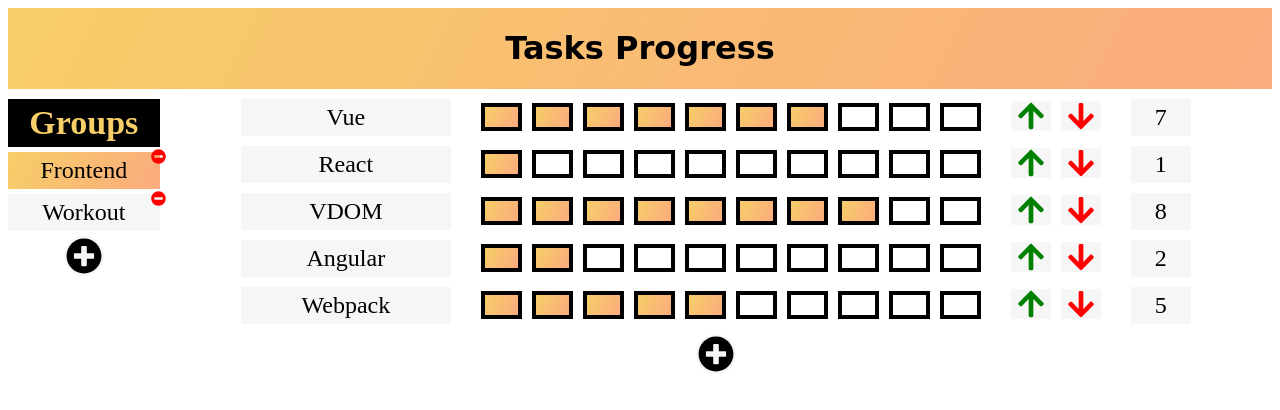
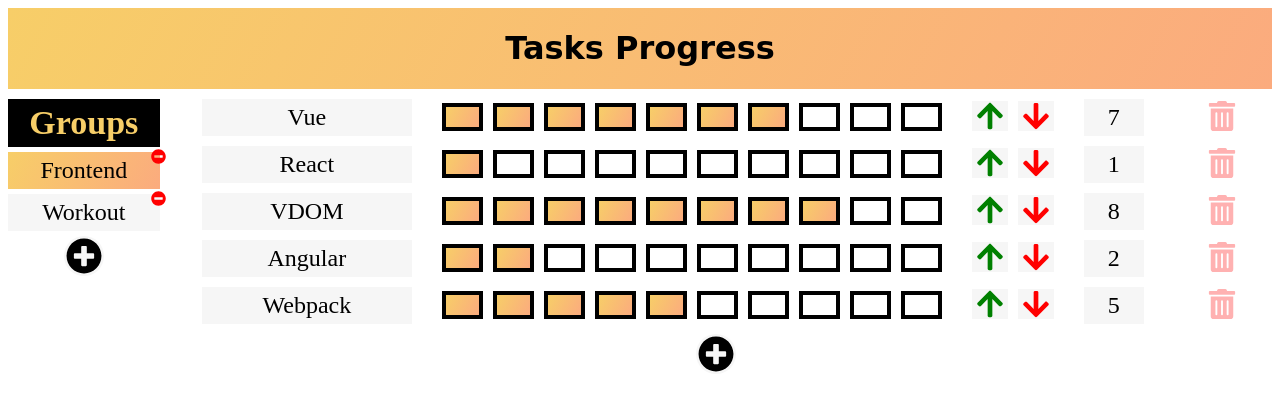
Before and after one commit to leviweiss/Task-Progress, a Vue app: page / in a window 1280 px wide. Shown: the top 410 px of the page. Built offline with nearby package versions, Linux system fonts and the light colour scheme; the HTML template or start-up script is replaced by a standard one.

Commit message:
done with adding new task

```diff
--- a/src/components/AddGroupModal.vue
+++ b/src/components/AddGroupModal.vue
@@ -40,6 +40,14 @@
 <script>
 export default {
     name: 'Modal',
+    mounted() {
+        window.addEventListener("keydown", e => {
+            if (e.key == 'Escape') {
+                this.$emit('close');
+                this.groupName = ""
+            }
+        });
+    },
     data() {
         return {
             groupName: "",
--- a/src/components/TasksList.vue
+++ b/src/components/TasksList.vue
@@ -26,6 +26,9 @@
                 <label class="tasks-list-container__tasks__task__value">
                     {{ task.value }}
                 </label>
+                <div class="tasks-list-container__tasks__task__trash" @click="removeTask(task.id)">
+                    <i class="fa fa-trash-alt"></i>
+                </div>
             </div>
         </div>
         <div class="tasks-list-container__add-task" @keyup.esc="doneAddingNewTask">
@@ -62,7 +65,7 @@
             }
         });
     },
-    created (){
+    created() {
         bus.$on('groupChange', () => {
             this.changeNewTaskNameAndValueToDefault()
             this.doneAddingNewTask()
@@ -97,6 +100,7 @@
             'setAddingNewTaskMode',
             'addNewTaskAndChangeModeBack',
             'doneAddingNewTask',
+            'removeTask',
         ]),
         squareNeedToBeFull({ taskId, index, taskValue }) {
             var task = this.tasks.find(t => t.id === taskId)
@@ -175,7 +179,17 @@
                 padding: 5px;
                 background: $light-gray;
                 width: 50px;
-                margin-right: 10px;
+                margin-right: 60px;
+            }
+
+            &__trash {
+                text-align: center;
+                cursor: pointer;
+                height: 36px;
+                opacity: 0.3;
+                &:hover {
+                    opacity: 1;
+                }
             }
         }
     }
@@ -205,7 +219,7 @@
 
 .fa-arrow-up {
     color: green;
-    width: 40px;
+    width: 36px;
     height: 30px;
     background: $light-gray;
     margin-right: 10px;
@@ -217,7 +231,7 @@
 
 .fa-arrow-down {
     color: red;
-    width: 40px;
+    width: 36px;
     height: 30px;
     background: $light-gray;
     cursor: pointer;
@@ -249,4 +263,10 @@
     }
 }
 
+.fa-trash-alt {
+    width: 36px;
+    height: 30px;
+    vertical-align: -18px;
+    color: rgb(255, 0, 0);
+}
 </style>
--- a/src/store.js
+++ b/src/store.js
@@ -159,6 +159,12 @@
         },
         DONE_ADDING_NEW_TASK(state) {
             state.addingNewTaskMode = false;
+        },
+        REMOVE_TASK(state, taskId) {
+            var chosenGroupInfoIndex = state.groupsInfo.findIndex(g => g.id === state.chosenGroupId)
+            var chosenGroupInfo = state.groupsInfo[chosenGroupInfoIndex]
+            const index = chosenGroupInfo.tasks.findIndex(t => t.id === taskId)
+            chosenGroupInfo.tasks.splice(index, 1)
         }
     },
     getters: {
@@ -214,5 +220,8 @@
             dispatch('addNewTask', { name, value })
             dispatch('doneAddingNewTask')
         },
+        removeTask({ commit }, taskId) {
+            commit('REMOVE_TASK', taskId)
+        },
     },
 })
```
